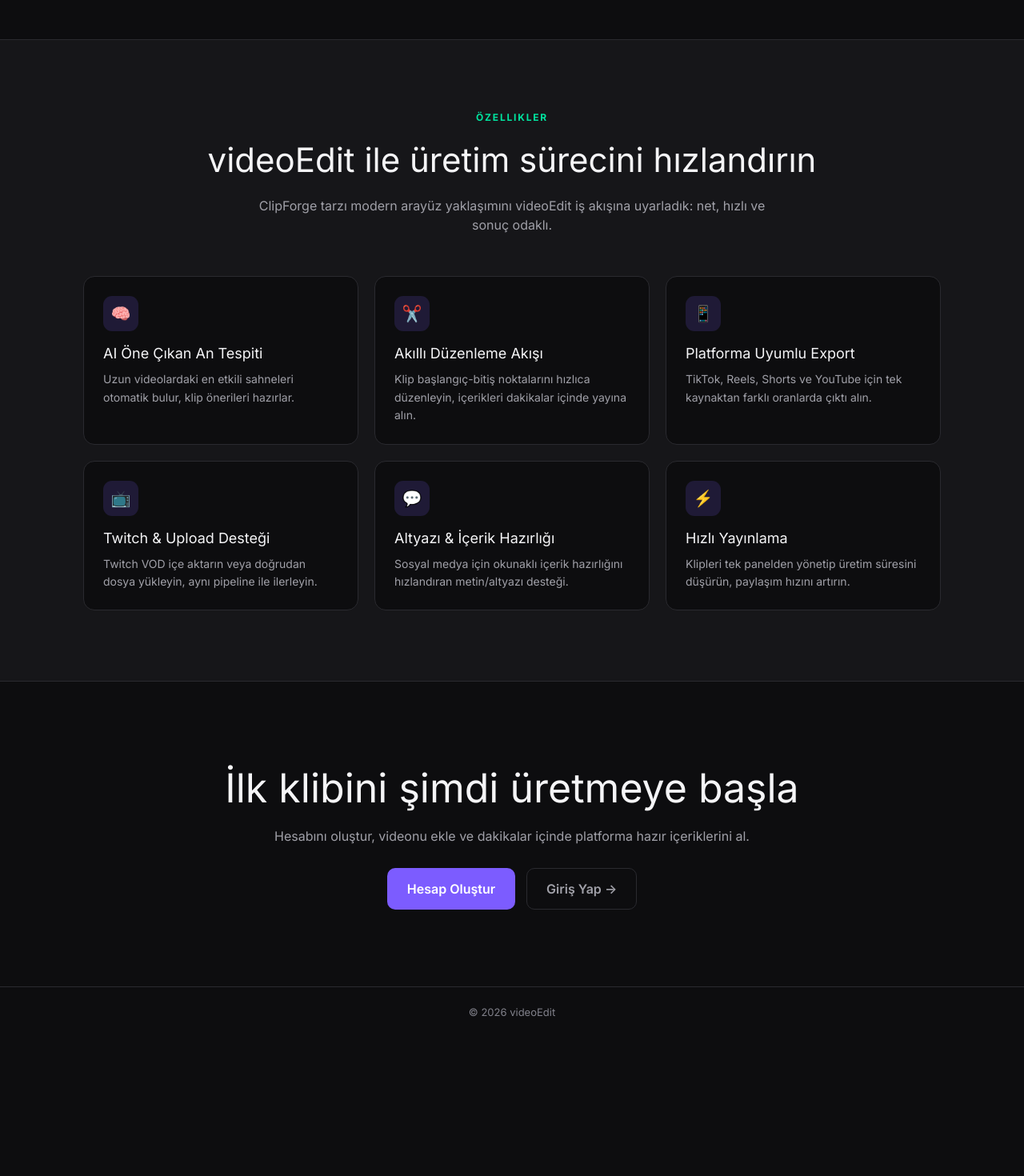
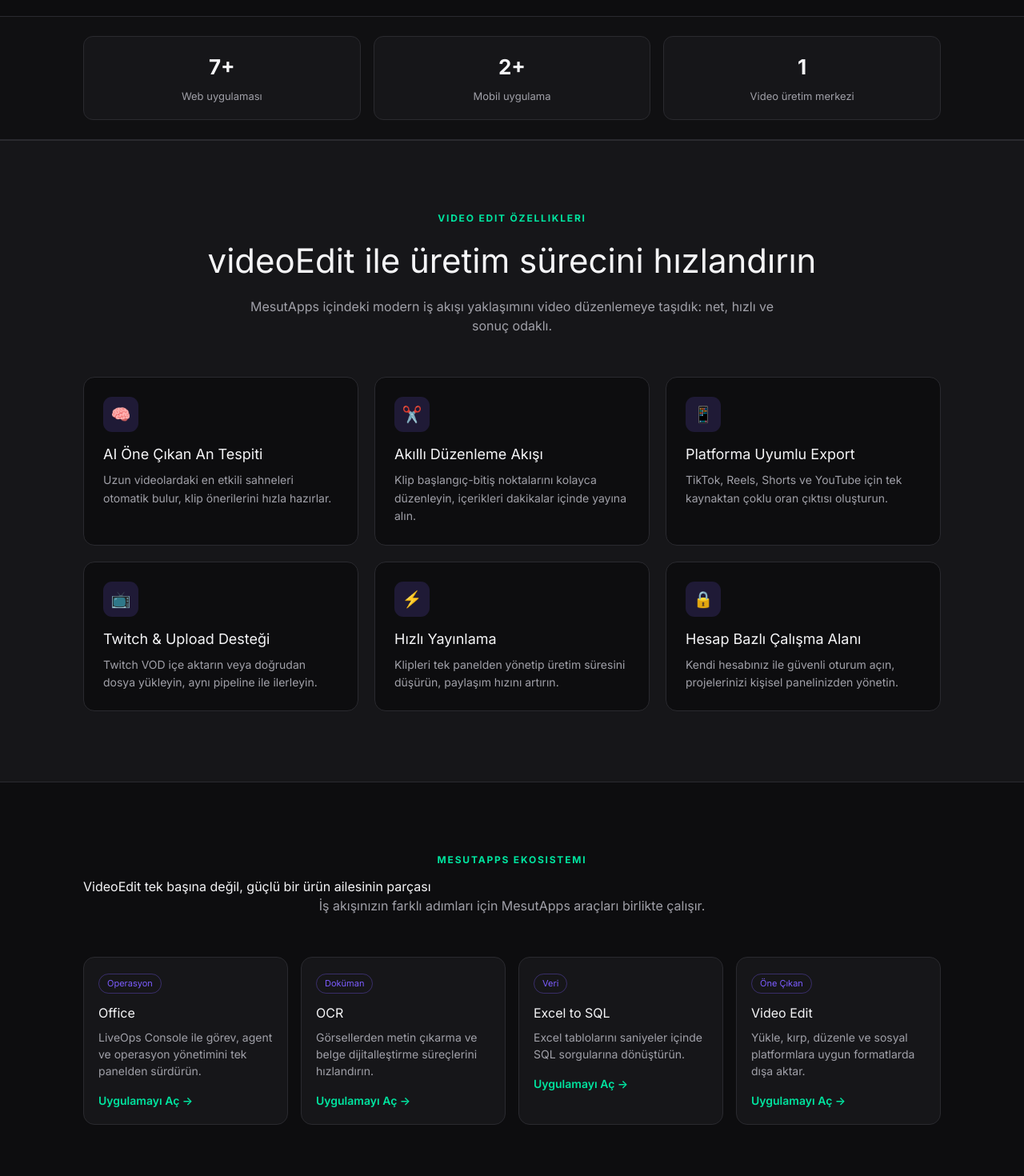
Before and after one commit to gummest/videoEdit, a React (Vite) app in the folder apps/web/: page / in a window 1280 px wide. Shown: the part 540-2010 px from the top of the page at 80% size. Before the commit the page ends 1838 px from the top, so only its background shows below. Built offline with nearby package versions, Linux system fonts and the light colour scheme; no server answers.

Commit message:
feat(web): merge MesutApps ecosystem sections into videoEdit landing

```diff
--- a/apps/web/src/index.css
+++ b/apps/web/src/index.css
@@ -145,6 +145,38 @@
   color: var(--text-sec);
 }
 
+.ve-stats {
+  border-top: 1px solid var(--border);
+  border-bottom: 1px solid var(--border);
+  background: rgba(255, 255, 255, 0.01);
+}
+
+.ve-stats-grid {
+  display: grid;
+  grid-template-columns: repeat(3, minmax(0, 1fr));
+  gap: 16px;
+  padding: 24px;
+}
+
+.ve-stat-item {
+  background: var(--surface);
+  border: 1px solid var(--border);
+  border-radius: 12px;
+  padding: 18px;
+  text-align: center;
+}
+
+.ve-stat-item strong {
+  font-size: 26px;
+  display: block;
+  margin-bottom: 4px;
+}
+
+.ve-stat-item span {
+  color: var(--text-sec);
+  font-size: 13px;
+}
+
 .ve-features {
   background: var(--surface);
   border-top: 1px solid var(--border);
@@ -216,6 +248,57 @@
   line-height: 1.6;
 }
 
+.ve-ecosystem {
+  padding: 88px 0;
+}
+
+.ve-ecosystem-grid {
+  display: grid;
+  grid-template-columns: repeat(auto-fit, minmax(230px, 1fr));
+  gap: 16px;
+}
+
+.ve-ecosystem-card {
+  display: block;
+  background: var(--surface);
+  border: 1px solid var(--border);
+  border-radius: 14px;
+  padding: 18px;
+  transition: transform 0.2s ease, border-color 0.2s ease;
+}
+
+.ve-ecosystem-card:hover {
+  transform: translateY(-2px);
+  border-color: var(--primary);
+}
+
+.ve-chip {
+  display: inline-block;
+  border: 1px solid rgba(124, 92, 255, 0.35);
+  color: var(--primary);
+  border-radius: 999px;
+  padding: 3px 10px;
+  font-size: 11px;
+  margin-bottom: 12px;
+}
+
+.ve-ecosystem-card h3 {
+  margin: 0 0 8px;
+}
+
+.ve-ecosystem-card p {
+  color: var(--text-sec);
+  margin: 0 0 14px;
+  font-size: 14px;
+  line-height: 1.5;
+}
+
+.ve-link {
+  color: var(--accent);
+  font-size: 14px;
+  font-weight: 600;
+}
+
 .ve-cta {
   padding: 96px 0;
   text-align: center;
@@ -243,4 +326,9 @@
   .ve-hero {
     padding-top: 86px;
   }
+
+  .ve-stats-grid {
+    grid-template-columns: 1fr;
+    padding: 18px;
+  }
 }
--- a/apps/web/src/pages/LandingPage.tsx
+++ b/apps/web/src/pages/LandingPage.tsx
@@ -1,20 +1,47 @@
 import { Link } from 'react-router-dom';
+
+const ecosystemApps = [
+  {
+    name: 'Office',
+    desc: 'LiveOps Console ile görev, agent ve operasyon yönetimini tek panelden sürdürün.',
+    url: 'https://office.mesutapps.online',
+    tag: 'Operasyon'
+  },
+  {
+    name: 'OCR',
+    desc: 'Görsellerden metin çıkarma ve belge dijitalleştirme süreçlerini hızlandırın.',
+    url: 'https://ocr.mesutapps.online',
+    tag: 'Doküman'
+  },
+  {
+    name: 'Excel to SQL',
+    desc: 'Excel tablolarını saniyeler içinde SQL sorgularına dönüştürün.',
+    url: 'https://exceltosql.mesutapps.online',
+    tag: 'Veri'
+  },
+  {
+    name: 'Video Edit',
+    desc: 'Yükle, kırp, düzenle ve sosyal platformlara uygun formatlarda dışa aktar.',
+    url: 'https://edit.mesutapps.online',
+    tag: 'Öne Çıkan'
+  }
+];
 
 const features = [
   {
     icon: '🧠',
     title: 'AI Öne Çıkan An Tespiti',
-    desc: 'Uzun videolardaki en etkili sahneleri otomatik bulur, klip önerileri hazırlar.'
+    desc: 'Uzun videolardaki en etkili sahneleri otomatik bulur, klip önerilerini hızla hazırlar.'
   },
   {
     icon: '✂️',
     title: 'Akıllı Düzenleme Akışı',
-    desc: 'Klip başlangıç-bitiş noktalarını hızlıca düzenleyin, içerikleri dakikalar içinde yayına alın.'
+    desc: 'Klip başlangıç-bitiş noktalarını kolayca düzenleyin, içerikleri dakikalar içinde yayına alın.'
   },
   {
     icon: '📱',
     title: 'Platforma Uyumlu Export',
-    desc: 'TikTok, Reels, Shorts ve YouTube için tek kaynaktan farklı oranlarda çıktı alın.'
+    desc: 'TikTok, Reels, Shorts ve YouTube için tek kaynaktan çoklu oran çıktısı oluşturun.'
   },
   {
     icon: '📺',
@@ -22,14 +49,14 @@
     desc: 'Twitch VOD içe aktarın veya doğrudan dosya yükleyin, aynı pipeline ile ilerleyin.'
   },
   {
-    icon: '💬',
-    title: 'Altyazı & İçerik Hazırlığı',
-    desc: 'Sosyal medya için okunaklı içerik hazırlığını hızlandıran metin/altyazı desteği.'
-  },
-  {
     icon: '⚡',
     title: 'Hızlı Yayınlama',
     desc: 'Klipleri tek panelden yönetip üretim süresini düşürün, paylaşım hızını artırın.'
+  },
+  {
+    icon: '🔒',
+    title: 'Hesap Bazlı Çalışma Alanı',
+    desc: 'Kendi hesabınız ile güvenli oturum açın, projelerinizi kişisel panelinizden yönetin.'
   }
 ];
 
@@ -39,19 +66,18 @@
       <section className="ve-hero">
         <div className="ve-container">
           <div className="ve-badge">
-            <span /> videoEdit • AI destekli kurgu
+            <span /> edit.mesutapps.online • MesutApps ekosisteminde Video Edit
           </div>
 
           <h1>
-            Uzun videolardan hızla
+            MesutApps gücüyle
             <br />
-            <span className="ve-gradient">paylaşıma hazır klipler üretin</span>
+            <span className="ve-gradient">AI destekli video düzenleme</span>
           </h1>
 
           <p>
-            videoEdit; içerik üreticileri, yayıncılar ve sosyal medya ekipleri için modern bir video işleme
-            deneyimi sunar. Öne çıkan anları yakalayın, düzenleyin ve farklı platformlara uygun formatta dışa
-            aktarın.
+            videoEdit, MesutApps çatısı altındaki üretim araçlarının video tarafıdır. Uzun videolardan öne çıkan
+            anları yakalayın, kırpın, optimize edin ve platformlara hazır kliplere dönüştürün.
           </p>
 
           <div className="ve-actions">
@@ -61,16 +87,36 @@
             <Link to="/login" className="ve-btn ve-btn-secondary">
               Panele Giriş
             </Link>
+            <a href="#ecosystem" className="ve-btn ve-btn-ghost">
+              MesutApps Araçları
+            </a>
+          </div>
+        </div>
+      </section>
+
+      <section className="ve-stats">
+        <div className="ve-container ve-stats-grid">
+          <div className="ve-stat-item">
+            <strong>7+</strong>
+            <span>Web uygulaması</span>
+          </div>
+          <div className="ve-stat-item">
+            <strong>2+</strong>
+            <span>Mobil uygulama</span>
+          </div>
+          <div className="ve-stat-item">
+            <strong>1</strong>
+            <span>Video üretim merkezi</span>
           </div>
         </div>
       </section>
 
       <section className="ve-features" id="features">
         <div className="ve-container">
-          <div className="ve-section-label">Özellikler</div>
+          <div className="ve-section-label">Video Edit Özellikleri</div>
           <h2>videoEdit ile üretim sürecini hızlandırın</h2>
           <p className="ve-section-subtitle">
-            ClipForge tarzı modern arayüz yaklaşımını videoEdit iş akışına uyarladık: net, hızlı ve sonuç odaklı.
+            MesutApps içindeki modern iş akışı yaklaşımını video düzenlemeye taşıdık: net, hızlı ve sonuç odaklı.
           </p>
 
           <div className="ve-features-grid">
@@ -80,6 +126,25 @@
                 <h3>{item.title}</h3>
                 <p>{item.desc}</p>
               </article>
+            ))}
+          </div>
+        </div>
+      </section>
+
+      <section className="ve-ecosystem" id="ecosystem">
+        <div className="ve-container">
+          <div className="ve-section-label">MesutApps Ekosistemi</div>
+          <h2>VideoEdit tek başına değil, güçlü bir ürün ailesinin parçası</h2>
+          <p className="ve-section-subtitle">İş akışınızın farklı adımları için MesutApps araçları birlikte çalışır.</p>
+
+          <div className="ve-ecosystem-grid">
+            {ecosystemApps.map((app) => (
+              <a key={app.name} href={app.url} target="_blank" rel="noreferrer" className="ve-ecosystem-card">
+                <span className="ve-chip">{app.tag}</span>
+                <h3>{app.name}</h3>
+                <p>{app.desc}</p>
+                <span className="ve-link">Uygulamayı Aç →</span>
+              </a>
             ))}
           </div>
         </div>
@@ -100,7 +165,7 @@
         </div>
       </section>
 
-      <footer className="ve-footer">© {new Date().getFullYear()} videoEdit</footer>
+      <footer className="ve-footer">© {new Date().getFullYear()} MesutApps • videoEdit</footer>
     </main>
   );
 }
```
